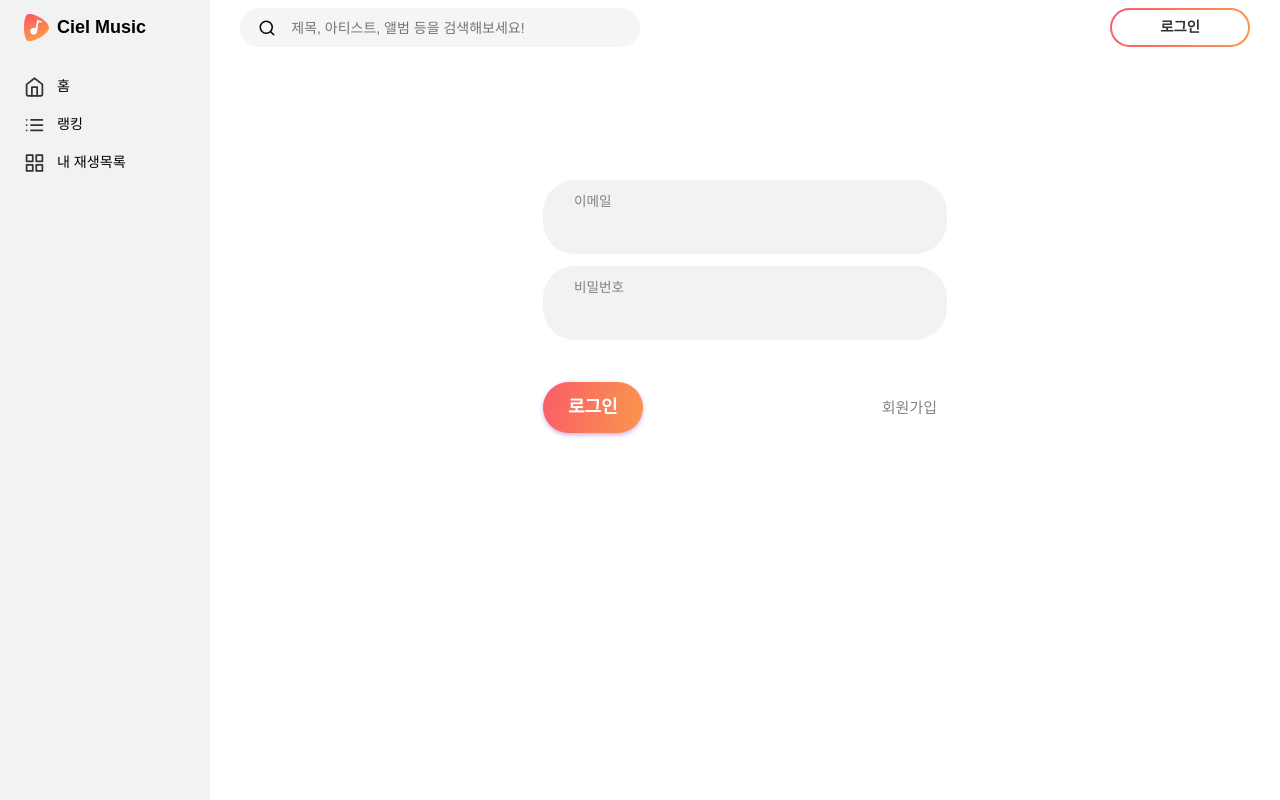
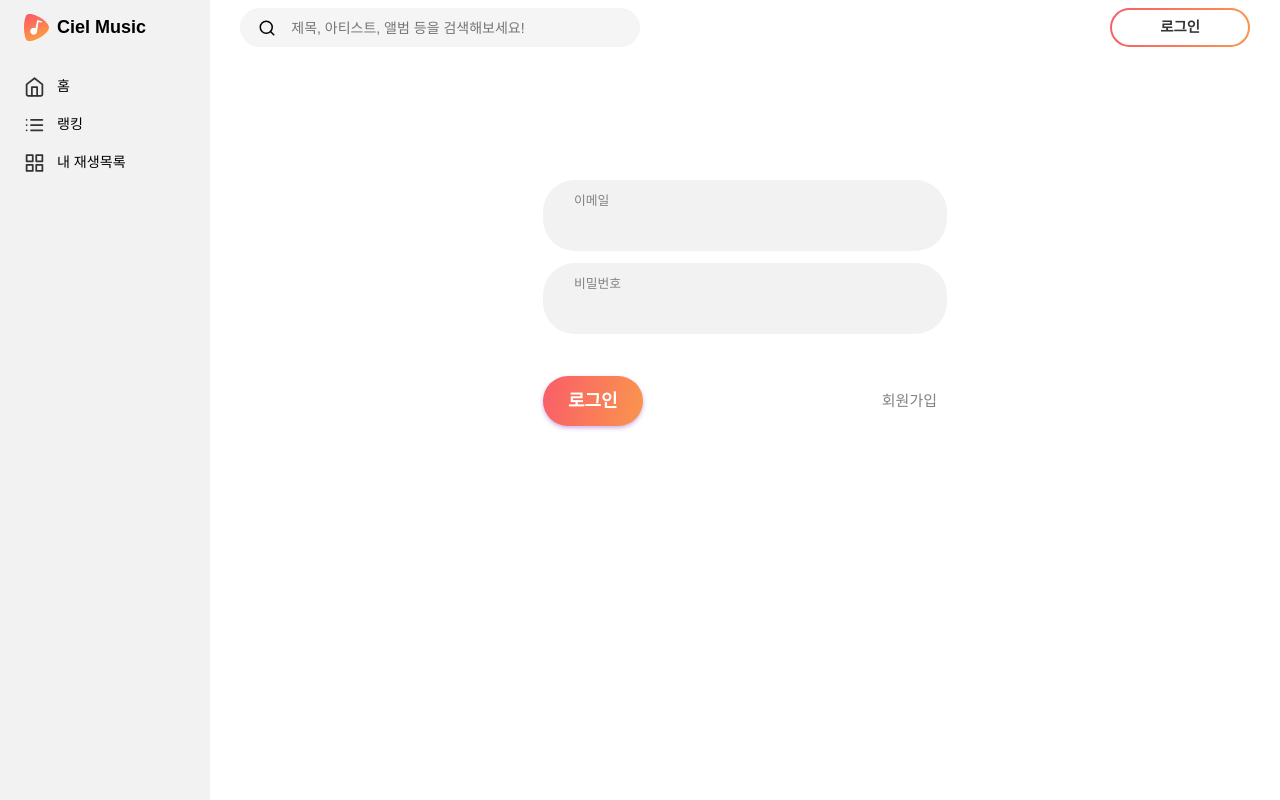
Before and after one commit to splitz-dev/cielmusic-frontend, a Next.js app: page /auth/login in a window 1280 px wide. Built offline with nearby package versions, Linux system fonts and the light colour scheme; a web font is replaced by a local one.

Commit message:
style: 👁상세 스타일 수정

```diff
--- a/components/Input/index.tsx
+++ b/components/Input/index.tsx
@@ -22,13 +22,13 @@ const InputContainer = styled.div`
     border: 0;
     background: transparent;
     -webkit-appearance: none;
-    font-size: 1.1rem;
+    font-size: 1rem;
     outline: none;
     padding: 5px 0;
   }
   .label {
     display: block;
-    font-size: 0.85rem;
+    font-size: 0.8rem;
     color: var(--gray-300);
   }
 `
```
